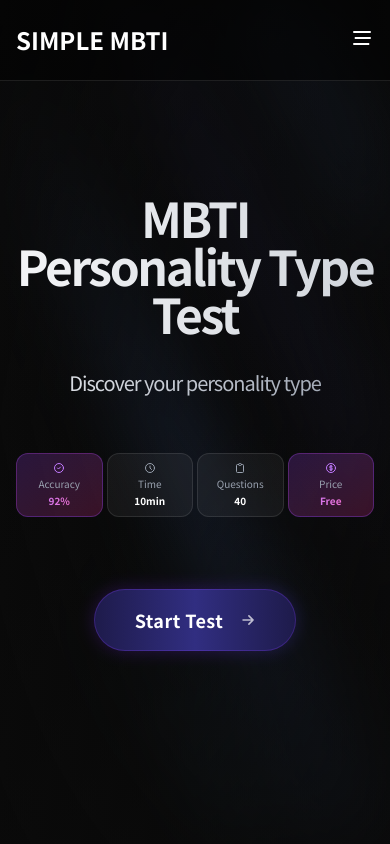
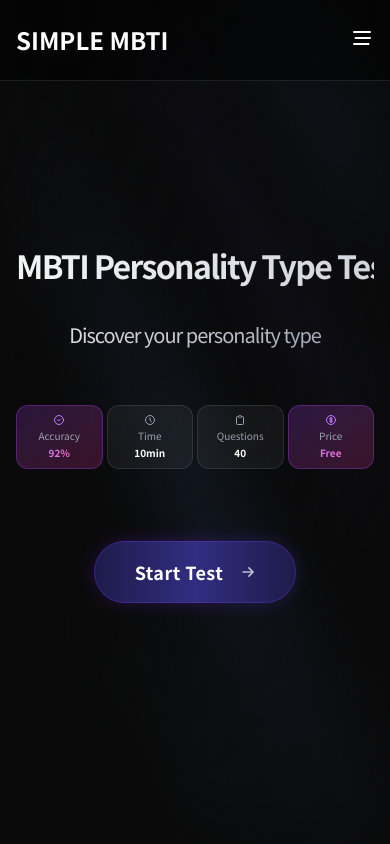
Before and after one commit to jeiljjw/MBTI_, a Next.js app: page /en in a window 390 px wide. Shown: the top 844 px of the page. Built offline with nearby package versions, Linux system fonts and the light colour scheme.

Commit message:
mobile Home Write

```diff
--- a/components/home/HeroSection.tsx
+++ b/components/home/HeroSection.tsx
@@ -10,7 +10,7 @@
       {/* Content */}
       <div className="w-full max-w-5xl mx-auto text-center space-y-8 px-4">
         {/* 제목 */}
-        <h1 className="text-5xl md:text-7xl lg:text-8xl font-semibold bg-gradient-to-r from-gray-100 to-gray-300 bg-clip-text text-transparent tracking-tighter whitespace-pre-line">
+        <h1 className="font-semibold bg-gradient-to-r from-gray-100 to-gray-300 bg-clip-text text-transparent tracking-tighter text-[clamp(2rem,7vw,4rem)] md:text-6xl lg:text-8xl whitespace-nowrap md:whitespace-pre-line">
           {t('title')}
         </h1>
 
```
